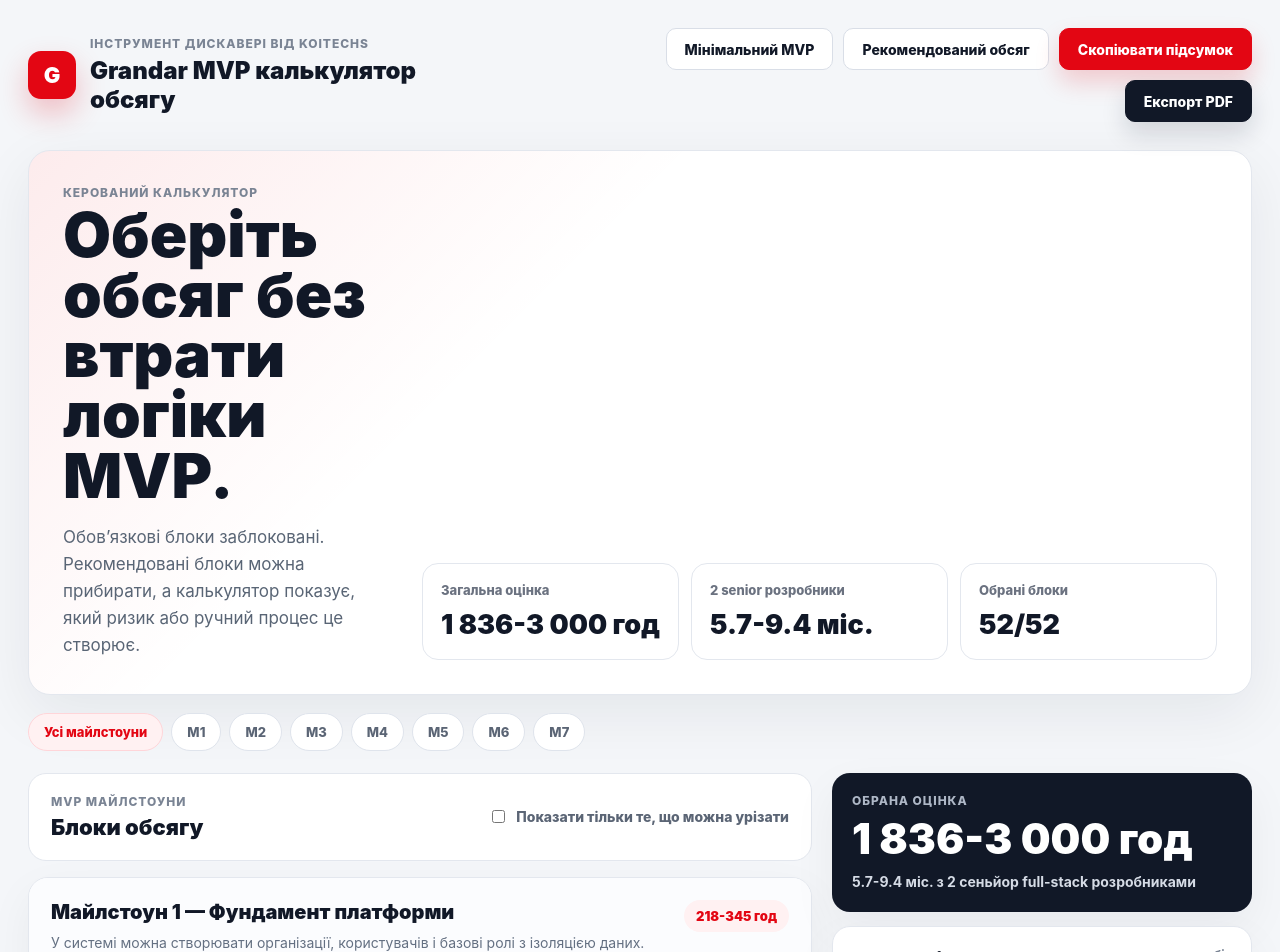
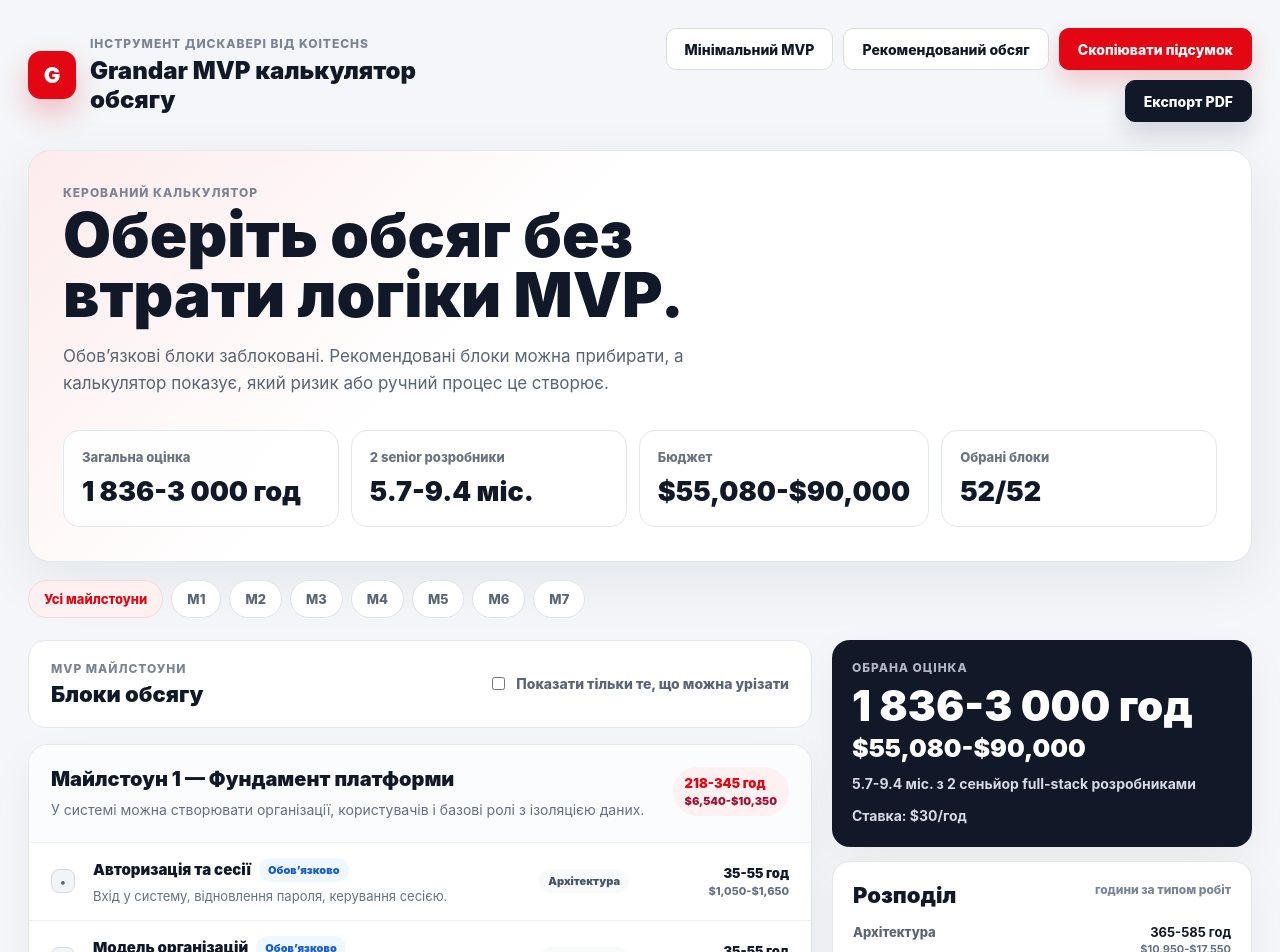
Before and after one commit to roshankoitechs/grandar-scope-calculator, a React (Vite) app: page / in a window 1280 px wide. Shown: the top 952 px of the page. Built offline with nearby package versions, Linux system fonts and the light colour scheme.

Commit message:
Add budget calculator

```diff
--- a/src/App.css
+++ b/src/App.css
@@ -99,8 +99,8 @@ button {
 
 .hero-panel {
   display: grid;
-  grid-template-columns: minmax(0, 1fr) auto;
-  align-items: end;
+  grid-template-columns: 1fr;
+  align-items: start;
   gap: 32px;
   margin-top: 28px;
   padding: 34px;
@@ -138,10 +138,10 @@ button {
 
 .hero-stats {
   display: grid;
-  grid-template-columns: repeat(3, 1fr);
+  grid-template-columns: repeat(4, 1fr);
   gap: 12px;
   width: 100%;
-  min-width: 580px;
+  min-width: 0;
 }
 
 .hero-stats div {
@@ -277,6 +277,8 @@ button {
 }
 
 .hours-pill {
+  display: grid;
+  gap: 3px;
   align-self: flex-start;
   padding: 8px 12px;
   border-radius: 999px;
@@ -287,13 +289,18 @@ button {
   white-space: nowrap;
 }
 
+.hours-pill small {
+  color: #9f1239;
+  font-size: 11px;
+}
+
 .block-list {
   display: grid;
 }
 
 .work-block {
   display: grid;
-  grid-template-columns: 28px minmax(0, 1fr) auto 96px;
+  grid-template-columns: 28px minmax(0, 1fr) auto 146px;
   align-items: center;
   gap: 14px;
   width: 100%;
@@ -419,11 +426,19 @@ button {
 }
 
 .block-hours {
+  display: grid;
+  gap: 3px;
   color: #111827;
   font-size: 13px;
   font-weight: 950;
   text-align: right;
   white-space: nowrap;
+}
+
+.block-hours small {
+  color: #667085;
+  font-size: 11px;
+  font-weight: 850;
 }
 
 .summary-panel {
@@ -458,6 +473,15 @@ button {
   line-height: 1;
   font-weight: 950;
   letter-spacing: 0;
+}
+
+.total-card b {
+  display: block;
+  margin-top: 8px;
+  color: #fff;
+  font-size: 25px;
+  line-height: 1.1;
+  font-weight: 950;
 }
 
 .total-card span {
@@ -503,8 +527,16 @@ button {
 }
 
 .breakdown-row strong {
+  display: grid;
+  gap: 2px;
   color: #111827;
+  text-align: right;
   white-space: nowrap;
+}
+
+.breakdown-row strong small {
+  color: #667085;
+  font-size: 11px;
 }
 
 .bar-track {
@@ -661,7 +693,7 @@ button {
     grid-column: 2;
     justify-self: start;
   }
-}
+
   .topbar-actions .primary-button {
     grid-column: 1 / -1;
   }
@@ -669,3 +701,4 @@ button {
   .topbar-actions .export-button {
     grid-column: 1 / -1;
   }
+}
--- a/src/App.tsx
+++ b/src/App.tsx
@@ -23,6 +23,8 @@ type Milestone = {
   killerFeature: string
   blocks: WorkBlock[]
 }
+
+const hourlyRateUsd = 30
 
 const milestones: Milestone[] = [
   {
@@ -597,6 +599,15 @@ function formatMonthRange(min: number, max: number) {
   return `${low}-${high} міс.`
 }
 
+function formatBudget(min: number, max: number) {
+  const formatter = new Intl.NumberFormat('en-US', {
+    style: 'currency',
+    currency: 'USD',
+    maximumFractionDigits: 0,
+  })
+  return `${formatter.format(min * hourlyRateUsd)}-${formatter.format(max * hourlyRateUsd)}`
+}
+
 function escapeHtml(value: string) {
   return value
     .replace(/&/g, '&amp;')
@@ -666,10 +677,13 @@ function App() {
     const text = [
       'Grandar MVP калькулятор обсягу',
       `Обрана оцінка: ${formatHours(totals.min, totals.max)}`,
+      `Орієнтовний бюджет: ${formatBudget(totals.min, totals.max)} за ставкою $${hourlyRateUsd}/год`,
       `Календар з 2 сеньйор full-stack розробниками: ${formatMonthRange(totals.min, totals.max)}`,
       '',
       'Обраний обсяг:',
-      ...totals.picked.map((block) => `- ${block.title}: ${formatHours(block.min, block.max)}`),
+      ...totals.picked.map(
+        (block) => `- ${block.title}: ${formatHours(block.min, block.max)} | ${formatBudget(block.min, block.max)}`,
+      ),
     ].join('\n')
     await navigator.clipboard.writeText(text)
   }
@@ -695,6 +709,7 @@ function App() {
               <strong>${escapeHtml(categoryLabels[category])}</strong>
               <span>${escapeHtml(formatHours(item.min, item.max))}</span>
             </div>
+            <em>${escapeHtml(formatBudget(item.min, item.max))}</em>
             <div class="pdf-bar"><i style="width: ${width}%"></i></div>
           </div>
         `
@@ -715,6 +730,7 @@ function App() {
                 <td>${escapeHtml(categoryLabels[block.category])}</td>
                 <td>${escapeHtml(priorityLabels[block.priority])}</td>
                 <td>${escapeHtml(formatHours(block.min, block.max))}</td>
+                <td>${escapeHtml(formatBudget(block.min, block.max))}</td>
               </tr>
             `,
           )
@@ -736,6 +752,7 @@ function App() {
                   <th>Тип</th>
                   <th>Статус</th>
                   <th>Оцінка</th>
+                  <th>Бюджет</th>
                 </tr>
               </thead>
               <tbody>${blockRows}</tbody>
@@ -801,7 +818,7 @@ function App() {
         }
         .pdf-hero {
           display: grid;
-          grid-template-columns: 1.1fr 0.9fr;
+          grid-template-columns: 1fr 0.8fr 1fr;
           gap: 18px;
           margin-bottom: 26px;
           padding: 24px;
@@ -811,7 +828,7 @@ function App() {
         }
         .pdf-hero strong {
           display: block;
-          font-size: 32px;
+          font-size: 28px;
           line-height: 1.05;
         }
         .pdf-hero span,
@@ -822,7 +839,7 @@ function App() {
         }
         .pdf-summary-grid {
           display: grid;
-          grid-template-columns: repeat(3, 1fr);
+          grid-template-columns: repeat(4, 1fr);
           gap: 10px;
           margin-bottom: 26px;
         }
@@ -869,7 +886,7 @@ function App() {
         }
         .pdf-breakdown-row {
           display: grid;
-          grid-template-columns: 190px 1fr;
+          grid-template-columns: 190px 96px 1fr;
           align-items: center;
           gap: 14px;
         }
@@ -881,6 +898,14 @@ function App() {
         }
         .pdf-breakdown-row span {
           color: #475569;
+        }
+        .pdf-breakdown-row em {
+          color: #111827;
+          font-size: 12px;
+          font-style: normal;
+          font-weight: 800;
+          text-align: right;
+          white-space: nowrap;
         }
         .pdf-bar {
           height: 8px;
@@ -981,6 +1006,10 @@ function App() {
             <strong>${escapeHtml(formatMonthRange(totals.min, totals.max))}</strong>
             <span>Календар з 2 сеньйор full-stack розробниками</span>
           </div>
+          <div>
+            <strong>${escapeHtml(formatBudget(totals.min, totals.max))}</strong>
+            <span>Орієнтовний бюджет за ставкою $${hourlyRateUsd}/год</span>
+          </div>
         </section>
 
         <div class="pdf-summary-grid">
@@ -995,6 +1024,10 @@ function App() {
           <div class="pdf-stat">
             <span>Ризики урізання</span>
             <strong>${removedWarnings.length}</strong>
+          </div>
+          <div class="pdf-stat">
+            <span>Ставка</span>
+            <strong>$${hourlyRateUsd}/год</strong>
           </div>
         </div>
 
@@ -1016,6 +1049,7 @@ function App() {
         <section class="pdf-card">
           <p class="pdf-muted">1 розробник повної зайнятості ≈ 160 год/місяць.</p>
           <p class="pdf-muted">2 сеньйор full-stack розробники ≈ 320 год/місяць.</p>
+          <p class="pdf-muted">Вартість розрахована за ставкою $${hourlyRateUsd}/год.</p>
           <p class="pdf-muted">Календар може змінюватися через приймальне тестування, доступи до інтеграцій і зміни обсягу.</p>
         </section>
       </div>
@@ -1118,6 +1152,10 @@ function App() {
             <strong>{formatMonthRange(totals.min, totals.max)}</strong>
           </div>
           <div>
+            <span>Бюджет</span>
+            <strong>{formatBudget(totals.min, totals.max)}</strong>
+          </div>
+          <div>
             <span>Обрані блоки</span>
             <strong>{totals.picked.length}/{allBlocks.length}</strong>
           </div>
@@ -1179,7 +1217,10 @@ function App() {
                     <h3>{milestone.title}</h3>
                     <p>{milestone.killerFeature}</p>
                   </div>
-                  <span className="hours-pill">{formatHours(milestoneMin, milestoneMax)}</span>
+                  <span className="hours-pill">
+                    {formatHours(milestoneMin, milestoneMax)}
+                    <small>{formatBudget(milestoneMin, milestoneMax)}</small>
+                  </span>
                 </div>
 
                 <div className="block-list">
@@ -1211,7 +1252,10 @@ function App() {
                         <span className={`category ${block.category.toLowerCase()}`}>
                           {categoryLabels[block.category]}
                         </span>
-                        <span className="block-hours">{formatHours(block.min, block.max)}</span>
+                        <span className="block-hours">
+                          {formatHours(block.min, block.max)}
+                          <small>{formatBudget(block.min, block.max)}</small>
+                        </span>
                       </button>
                     )
                   })}
@@ -1225,7 +1269,9 @@ function App() {
           <div className="summary-card total-card">
             <p className="section-label">Обрана оцінка</p>
             <strong>{formatHours(totals.min, totals.max)}</strong>
+            <b>{formatBudget(totals.min, totals.max)}</b>
             <span>{formatMonthRange(totals.min, totals.max)} з 2 сеньйор full-stack розробниками</span>
+            <span>Ставка: ${hourlyRateUsd}/год</span>
           </div>
 
           <div className="summary-card">
@@ -1241,7 +1287,10 @@ function App() {
                   <div className="breakdown-row" key={category}>
                     <div>
                       <span>{categoryLabels[category]}</span>
-                      <strong>{formatHours(item.min, item.max)}</strong>
+                      <strong>
+                        {formatHours(item.min, item.max)}
+                        <small>{formatBudget(item.min, item.max)}</small>
+                      </strong>
                     </div>
                     <div className="bar-track">
                       <div className="bar-fill" style={{ width: `${width}%` }} />
@@ -1275,6 +1324,7 @@ function App() {
             <h3>Припущення</h3>
             <p>1 розробник повної зайнятості ≈ 160 год/місяць.</p>
             <p>2 сеньйор full-stack розробники ≈ 320 год/місяць.</p>
+            <p>Вартість рахується за ставкою ${hourlyRateUsd}/год.</p>
             <p>Календар може змінюватися через приймальне тестування, доступи до інтеграцій і зміни обсягу.</p>
           </div>
         </aside>
```
